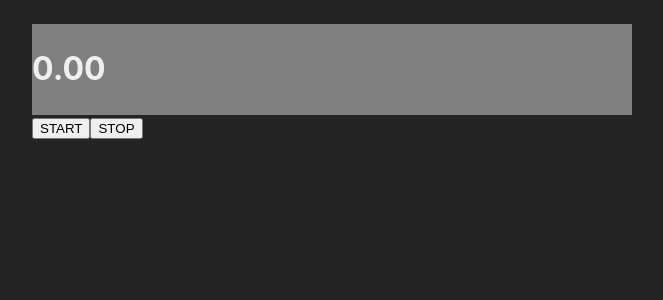
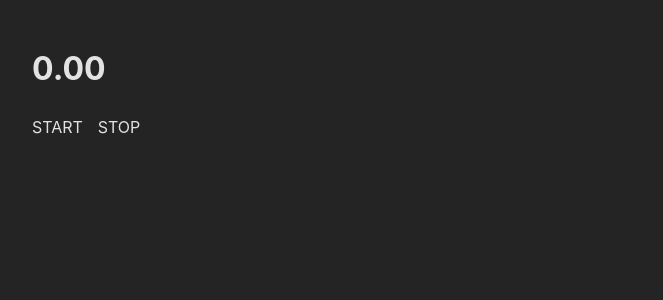
Before and after one commit to seok-pyo/timeLap, a React (Vite) app in the folder time-lap/: page / in a window 1280 px wide. Shown: the top 300 px of the page, without its empty margins (328-991 px from the left). Built offline with nearby package versions, Linux system fonts and the light colour scheme.

Commit message:
using styled-component

```diff
--- a/time-lap/package.json
+++ b/time-lap/package.json
@@ -11,7 +11,8 @@
   },
   "dependencies": {
     "react": "^18.3.1",
-    "react-dom": "^18.3.1"
+    "react-dom": "^18.3.1",
+    "styled-components": "^6.1.14"
   },
   "devDependencies": {
     "@eslint/js": "^9.17.0",
--- a/time-lap/src/components/Input.jsx
+++ b/time-lap/src/components/Input.jsx
@@ -1,7 +1,26 @@
 import { useState, useRef, memo } from 'react';
+import { styled } from 'styled-components';
+
+const StyledInput = styled.input`
+  border: none;
+  background: transparent;
+  font-size: 16px;
+  color: white;
+  width: 75%;
+  outline: none;
+
+  &:focus {
+    border: none;
+    background: gray;
+  }
+
+  &::placeholder {
+    color: gray;
+  }
+`;
 
 const Input = memo(function Input() {
-  const [inputVal, setInputVal] = useState(null);
+  const [inputVal, setInputVal] = useState('');
   const inputs = useRef(null);
   console.log('input rendered');
 
@@ -10,8 +29,7 @@ const Input = memo(function Input() {
   }
   return (
     <>
-      <input ref={inputs} type='text' />
-      <p className='inputText'>{inputVal}</p>
+      <StyledInput ref={inputs} type='text' placeholder='Tag your time' />
       <button onClick={handleClick}>set</button>
     </>
   );
--- a/time-lap/src/components/Timer.jsx
+++ b/time-lap/src/components/Timer.jsx
@@ -1,11 +1,19 @@
-import Lap from './lap.jsx';
+import Lap from './Lap.jsx';
+import { styled } from 'styled-components';
+
+const LapContainer = styled.ol`
+  padding-inline-start: 0;
+  margin-block-start: 0;
+  margin-block-end: 0;
+  width: 50vw;
+`;
 
 export default function Timer() {
   return (
     <>
-      <ol id='timer'>
+      <LapContainer id='timer'>
         <Lap />
-      </ol>
+      </LapContainer>
     </>
   );
 }
--- a/time-lap/src/index.css
+++ b/time-lap/src/index.css
@@ -13,29 +13,43 @@
   -moz-osx-font-smoothing: grayscale;
 }
 
+button {
+  all: unset;
+  margin-right: 15px;
+  border: none;
+  cursor: pointer;
+  /* padding: 5px 5px; */
+  border-radius: 5%;
+  /* opacity: 25%; */
+}
+
+button:hover {
+  background-color: gray;
+}
+
 #app {
   display: flex;
   flex-direction: column;
   align-items: center;
 }
 
-#timer {
+/* #timer {
   padding-inline-start: 0;
   margin-block-start: 0;
   margin-block-end: 0;
   width: 50vw;
-}
+} */
 
 #lap {
-  background-color: gray;
+  /* background-color: gray; */
   margin-top: 1rem;
   display: flex;
   justify-content: space-between;
 }
 
-p {
+/* p {
   color: #242424;
-}
+} */
 
 .title-lap {
   color: orange;
```
Also changed, not shown: 1 other file (tests, documents, lock files or other folders).
